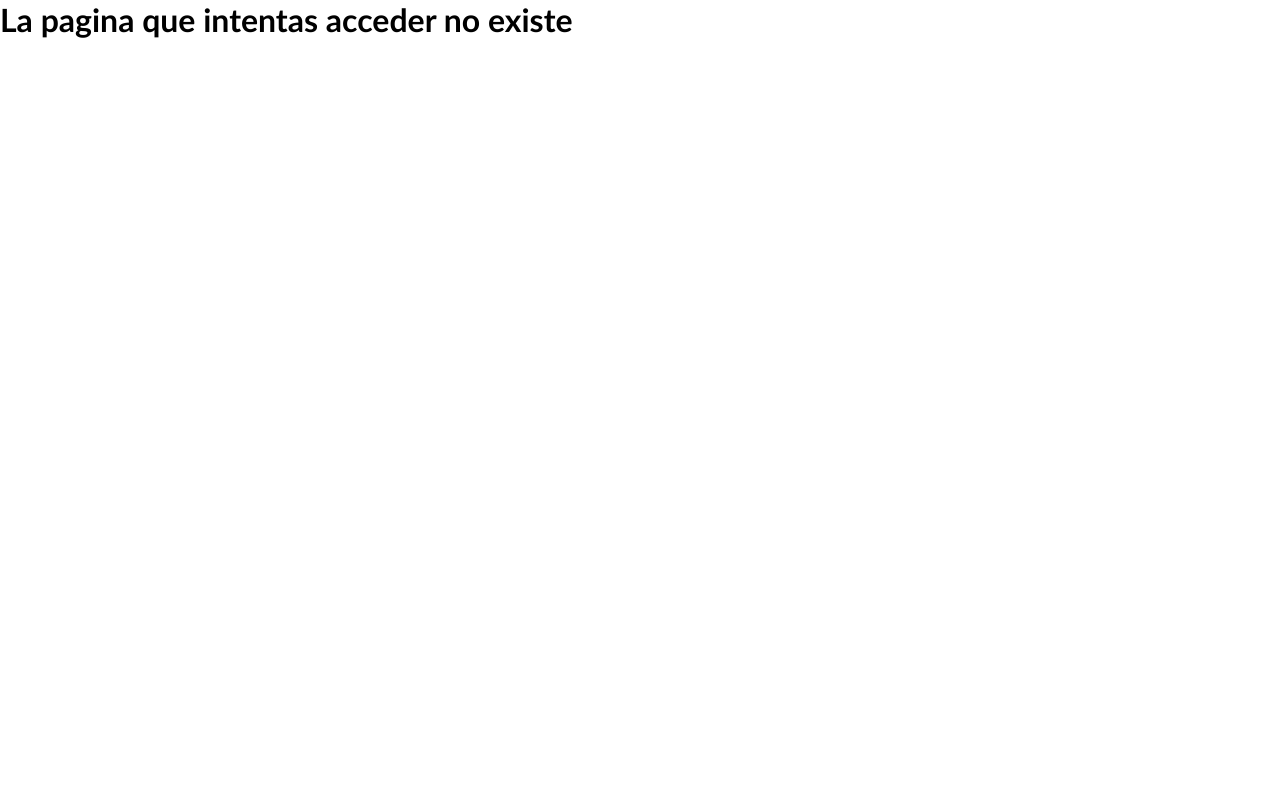
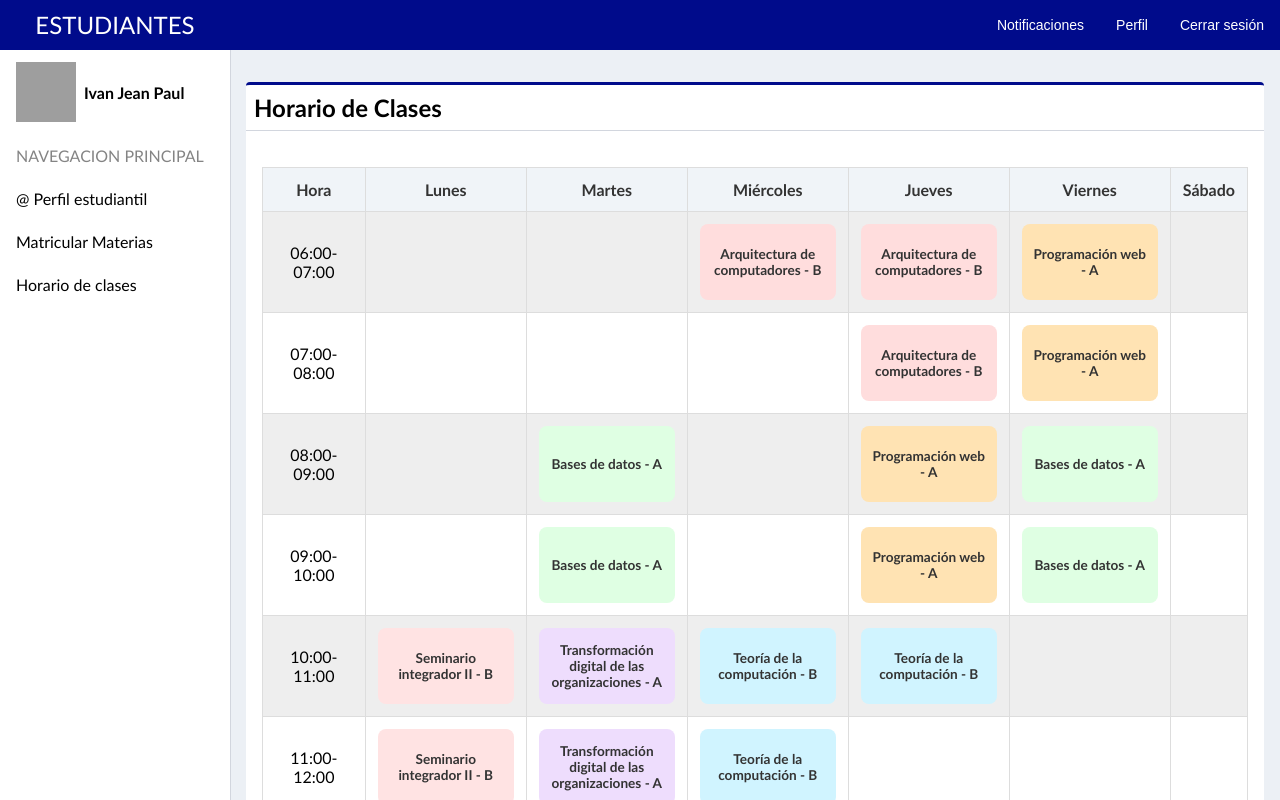
Before and after one commit to jeanpaulufps/PortalU, a React (Vite) app: page /HorarioClases in a window 1280 px wide. Shown: the top 800 px of the page. Built offline with nearby package versions, Linux system fonts and the light colour scheme; grey boxes are pictures that could not be loaded.

Commit message:
Horario Clases

```diff
--- a/package.json
+++ b/package.json
@@ -10,6 +10,8 @@
     "preview": "vite preview"
   },
   "dependencies": {
+    "html2canvas": "^1.4.1",
+    "jspdf": "^2.5.2",
     "react": "^18.3.1",
     "react-dom": "^18.3.1",
     "react-hot-toast": "^2.4.1",
--- a/src/App.jsx
+++ b/src/App.jsx
@@ -5,6 +5,7 @@ import Home from './pages/Home';
 import Profile from './pages/Profile';
 import RecuperarContraseña from './pages/RecuperarContraseña';
 import InclusionMaterias from './pages/InclusionMaterias';
+import HorarioClases from './pages/HorarioClases';
 import { Toaster } from 'react-hot-toast';
 
 function App() {
@@ -16,6 +17,7 @@ function App() {
         <Route path="/profile" Component={Profile}></Route>
         <Route path="/RecuperarContraseña" Component={RecuperarContraseña}></Route>
         <Route path="/InclusionMaterias" Component={InclusionMaterias}></Route>
+        <Route path="/HorarioClases" Component={HorarioClases}></Route>
         <Route path="*" Component={NotFound}></Route>
       </Routes>
       <Toaster></Toaster>
--- a/src/components/Sidebar.jsx
+++ b/src/components/Sidebar.jsx
@@ -40,7 +40,7 @@ function Sidebar() {
             <Link to="/InclusionMaterias"className="sidebar-link">Matricular Materias</Link>
           </li>
           <li>
-            <Link className="sidebar-link">@ Informacion estudiantil</Link>
+            <Link to="/HorarioClases"className="sidebar-link">Horario de clases</Link>
           </li>
         </ul>
       </nav>
--- /dev/null
+++ b/src/pages/HorarioClases.jsx
@@ -0,0 +1,128 @@
+import { Link } from 'react-router-dom';
+import Header from '../components/Header';
+import Sidebar from '../components/Sidebar';
+import Segment from '../components/Segment';
+import MainLayout from '../layouts/MainLayout';
+import { jsPDF } from 'jspdf';
+import html2canvas from 'html2canvas';
+
+function HorarioClases() {
+  const horario = [
+    { hora: '06:00-07:00', lunes: '', martes: '', miercoles: 'Arquitectura de computadores - B', jueves: 'Arquitectura de computadores - B', viernes: 'Programación web - A', sabado: '' },
+    { hora: '07:00-08:00', lunes: '', martes: '', miercoles: '', jueves: 'Arquitectura de computadores - B', viernes: 'Programación web - A', sabado: '' },
+    { hora: '08:00-09:00', lunes: '', martes: 'Bases de datos - A', miercoles: '', jueves: 'Programación web - A', viernes: 'Bases de datos - A', sabado: '' },
+    { hora: '09:00-10:00', lunes: '', martes: 'Bases de datos - A', miercoles: '', jueves: 'Programación web - A', viernes: 'Bases de datos - A', sabado: '' },
+    { hora: '10:00-11:00', lunes: 'Seminario integrador II - B', martes: 'Transformación digital de las organizaciones - A', miercoles: 'Teoría de la computación - B', jueves: 'Teoría de la computación - B', viernes: '', sabado: '' },
+    { hora: '11:00-12:00', lunes: 'Seminario integrador II - B', martes: 'Transformación digital de las organizaciones - A', miercoles: 'Teoría de la computación - B', jueves: '', viernes: '', sabado: '' },
+    { hora: '12:00-13:00', lunes: '', martes: 'Transformación digital de las organizaciones - A', miercoles: '', jueves: '', viernes: '', sabado: '' },
+  ];
+
+  const tableStyle = {
+    width: '100%',
+    borderCollapse: 'collapse',
+    marginTop: '20px',
+  };
+
+  const thStyle = {
+    backgroundColor: '#f0f4f8',
+    color: '#333',
+    padding: '12px',
+    border: '1px solid #ddd',
+    textAlign: 'center',
+    fontWeight: 'bold',
+  };
+
+  const tdStyle = {
+    padding: '12px',
+    border: '1px solid #ddd',
+    textAlign: 'center',
+  };
+
+  const subjectBoxStyle = (backgroundColor) => ({
+    display: 'inline-flex',
+    alignItems: 'center',
+    justifyContent: 'center',
+    width: '120px',
+    height: '60px',
+    backgroundColor: backgroundColor || '#fff',
+    color: '#333',
+    borderRadius: '8px',
+    fontWeight: 'bold',
+    fontSize: '0.85em',
+    textAlign: 'center',
+    padding: '8px',
+    overflow: 'hidden',
+    textOverflow: 'ellipsis',
+    whiteSpace: 'normal',
+    lineHeight: '1.2em',
+  });
+
+  const getBackgroundColor = (materia) => {
+    switch (materia) {
+      case 'Arquitectura de computadores - B':
+        return '#ffdddd';
+      case 'Bases de datos - A':
+        return '#dfffe3';
+      case 'Programación web - A':
+        return '#ffe3b3';
+      case 'Teoría de la computación - B':
+        return '#d0f4ff';
+      case 'Transformación digital de las organizaciones - A':
+        return '#eeddfd';
+      case 'Seminario integrador II - B':
+        return '#ffe3e3';
+      default:
+        return '#fff';
+    }
+  };
+
+  const downloadPDF = () => {
+    const input = document.getElementById('horarioTabla');
+    html2canvas(input).then((canvas) => {
+      const imgData = canvas.toDataURL('image/png');
+      const pdf = new jsPDF();
+      pdf.addImage(imgData, 'PNG', 10, 10, 190, 0); // Ajuste de posición y tamaño en el PDF
+      pdf.save('HorarioClases.pdf');
+    });
+  };
+
+  return (
+    <MainLayout>
+      <Segment title="Horario de Clases">
+        <div id="horarioTabla">
+          <table style={tableStyle}>
+            <thead>
+              <tr>
+                <th style={thStyle}>Hora</th>
+                <th style={thStyle}>Lunes</th>
+                <th style={thStyle}>Martes</th>
+                <th style={thStyle}>Miércoles</th>
+                <th style={thStyle}>Jueves</th>
+                <th style={thStyle}>Viernes</th>
+                <th style={thStyle}>Sábado</th>
+              </tr>
+            </thead>
+            <tbody>
+              {horario.map((clase, index) => (
+                <tr key={index}>
+                  <td style={tdStyle}>{clase.hora}</td>
+                  <td style={tdStyle}>{clase.lunes && <span style={subjectBoxStyle(getBackgroundColor(clase.lunes))}>{clase.lunes}</span>}</td>
+                  <td style={tdStyle}>{clase.martes && <span style={subjectBoxStyle(getBackgroundColor(clase.martes))}>{clase.martes}</span>}</td>
+                  <td style={tdStyle}>{clase.miercoles && <span style={subjectBoxStyle(getBackgroundColor(clase.miercoles))}>{clase.miercoles}</span>}</td>
+                  <td style={tdStyle}>{clase.jueves && <span style={subjectBoxStyle(getBackgroundColor(clase.jueves))}>{clase.jueves}</span>}</td>
+                  <td style={tdStyle}>{clase.viernes && <span style={subjectBoxStyle(getBackgroundColor(clase.viernes))}>{clase.viernes}</span>}</td>
+                  <td style={tdStyle}>{clase.sabado && <span style={subjectBoxStyle(getBackgroundColor(clase.sabado))}>{clase.sabado}</span>}</td>
+                </tr>
+              ))}
+            </tbody>
+          </table>
+        </div>
+        <button onClick={downloadPDF} style={{ marginTop: '20px', padding: '10px 20px', backgroundColor: '#4CAF50', color: '#fff', border: 'none', borderRadius: '5px', cursor: 'pointer' }}>
+          Descargar Horario en PDF
+        </button>
+      </Segment>
+    </MainLayout>
+  );
+}
+
+export default HorarioClases;
```
Also changed, not shown: 1 other file (tests, documents, lock files or other folders).
